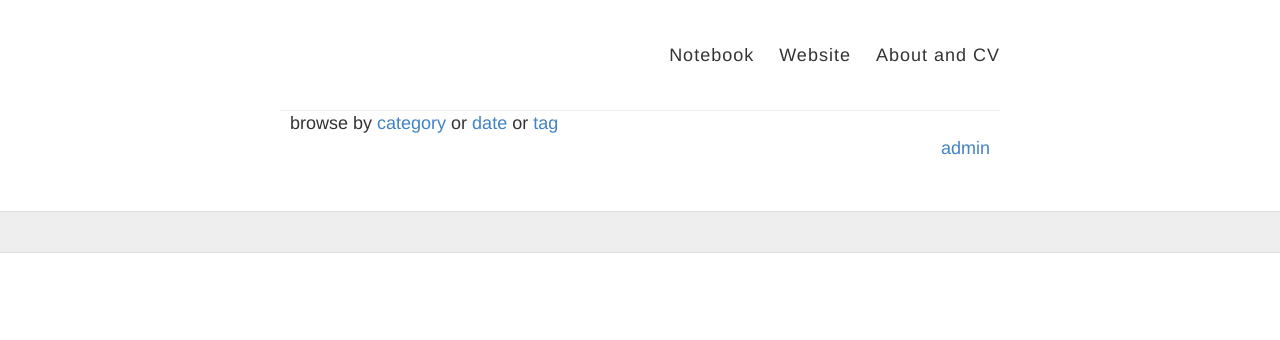
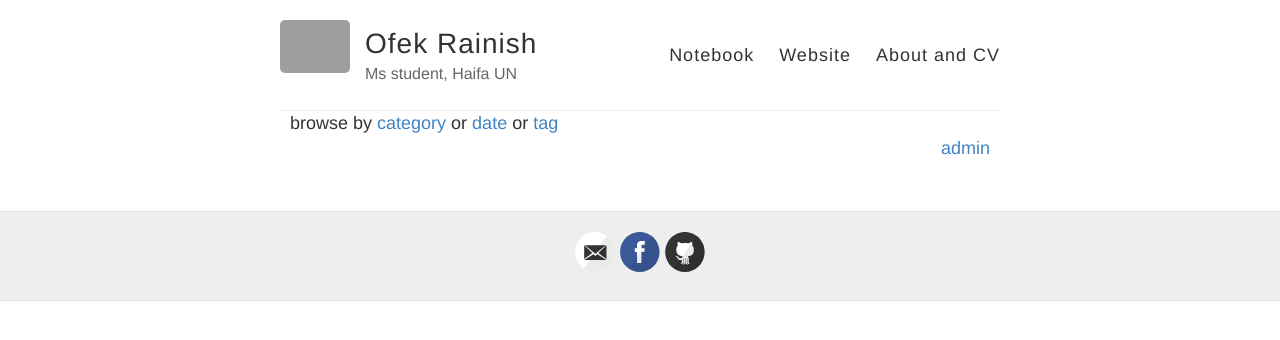
Before and after one commit to OfekRainish/Impact-of-Light-and-Radiation-on-Carotenoid-Gene-Expression-in-the-Red-Alga-Gracilaria-gracilis, a Jekyll site: the page built from Notebook_posts/index.html, in a window 1280 px wide. Shown: the top 340 px of the page. Built offline with Jekyll 4.4.1, drawn with Linux system fonts in a browser that asks for light colours.

Commit message:
Update _config.yml

```diff
--- a/Notebook_posts/_config.yml
+++ b/Notebook_posts/_config.yml
@@ -3,13 +3,13 @@
 #
 
 # Name of your site (displayed in the header)
-name:
+name: Ofek Rainish
 
 # Short bio or description (displayed in the header)
-description:
+description: Ms student, Haifa UN
 
 # URL of your avatar or profile pic (you could use your GitHub profile pic)
-avatar: ""
+avatar: "![alt text](Notebook_posts/images/תמונה.jpeg)"
 
 #
 # Flags below are optional
@@ -18,10 +18,10 @@ avatar: ""
 # Includes an icon in the footer for each username you enter
 footer-links:
   dribbble:
-  email:
-  facebook:
+  email: ofekr571@gmail.com
+  facebook:  ofek rainish
   flickr:
-  github:
+  github: OfekRainish
   instagram:
   linkedin:
   pinterest:
```
